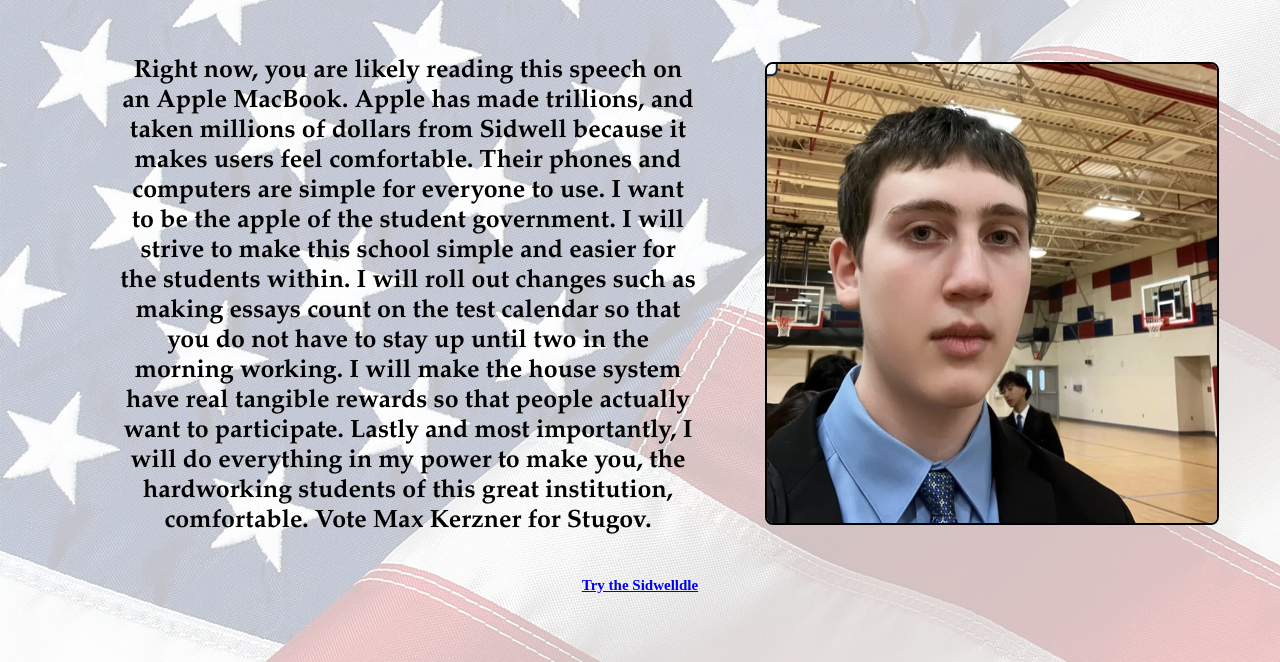
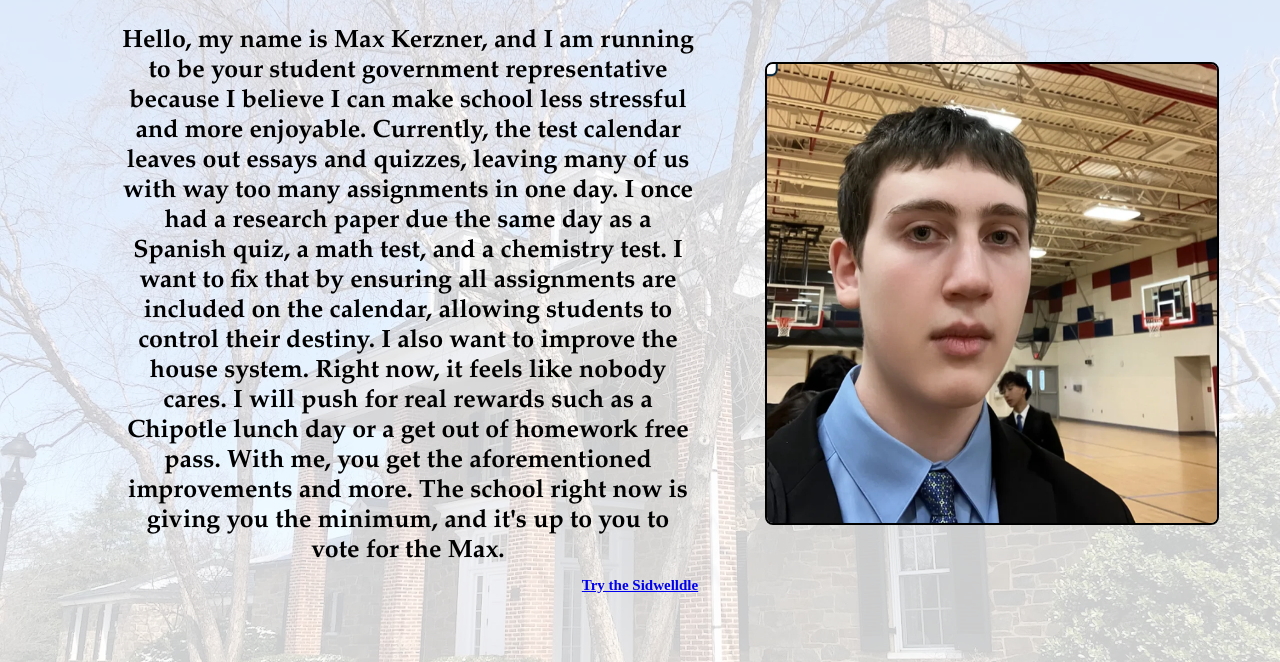
Before and after one commit to MKcool99/MKcool99.github.io, a plain HTML site: page stugov/index.html in a window 1280 px wide. Shown: the part 138-800 px from the top of the page. Drawn offline with Linux system fonts and the light colour scheme; files whose address does not match are found by name.

Commit message:
updated website

```diff
--- a/sidwelldle/script.js
+++ b/sidwelldle/script.js
@@ -5,7 +5,7 @@
     "stugov",    // Wednesday
     "credit",   // Thursday
     "graduate",     // Friday
-    "jacquez"    // Saturday
+    "speece"    // Saturday
   ];
 
 const today = new Date().getDay();
--- a/stugov/index.html
+++ b/stugov/index.html
@@ -23,7 +23,7 @@
     <p class="titletext2">this website is purely a space for classmates to be able to read my speech and is not a campaign poster or advertisement</p>
     <div class="container">
         <a class =speech>
-        Right now, you are likely reading this speech on an Apple MacBook. Apple has made trillions, and taken millions of dollars from Sidwell because it makes users feel comfortable. Their phones and computers are simple for everyone to use. I want to be the apple of the student government. I will strive to make this school simple and easier for the students within. I will roll out changes such as making essays count on the test calendar so that you do not have to stay up until two in the morning working. I will make the house system have real tangible rewards so that people actually want to participate. Lastly and most importantly, I will do everything in my power to make you, the hardworking students of this great institution, comfortable. Vote Max Kerzner for Stugov.
+            Hello, my name is Max Kerzner, and I am running to be your student government representative because I believe I can make school less stressful and more enjoyable. Currently, the test calendar leaves out essays and quizzes, leaving many of us with way too many assignments in one day. I once had a research paper due the same day as a Spanish quiz, a math test, and a chemistry test. I want to fix that by ensuring all assignments are included on the calendar, allowing students to control their destiny. I also want to improve the house system. Right now, it feels like nobody cares. I will push for real rewards such as a Chipotle lunch day or a get out of homework free pass. With me, you get the aforementioned improvements and more. The school right now is giving you the minimum, and it's up to you to vote for the Max.
         </a>
         <a><img src="suit.png" alt="Picture Here" class="full-height-image"></a>
     </div>
--- a/stugov/styles.css
+++ b/stugov/styles.css
@@ -5,7 +5,7 @@
     padding: 0;
     text-align: center;
 
-    background: image-set("background.jpg")
+    background: image-set("back.jpg")
 }
 
 body::before {
@@ -15,7 +15,7 @@
     left: 0;
     width: 100%;
     height: 100%;
-    background-color: rgba(255, 255, 255, 0.6); /* Semi-transparent white overlay */
+    background-color: rgba(255, 255, 255, 0.8); /* Semi-transparent white overlay */
     z-index: -1; /* Place it behind the content */
     pointer-events: none; /* Ensure it doesn't interfere with interactions */
 }
```
Also changed, not shown: stugov/back.jpg (added).
